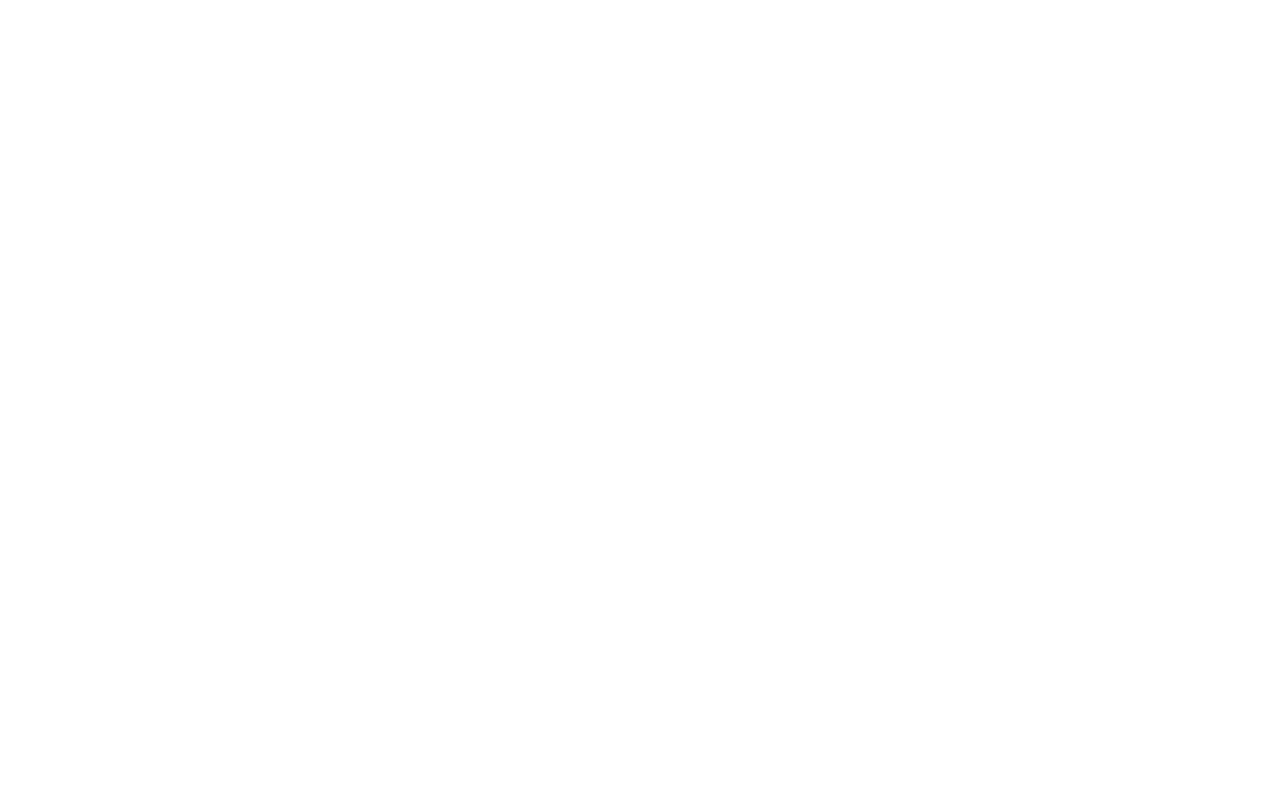
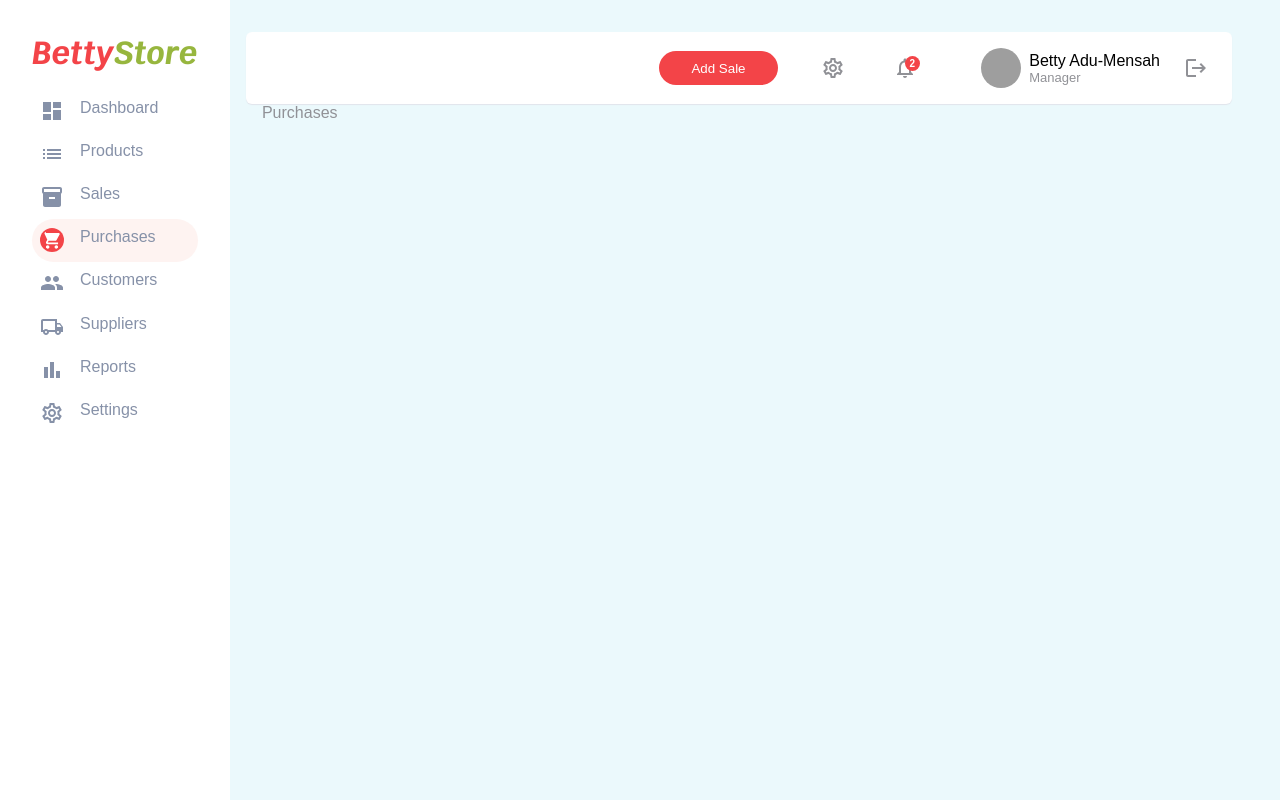
Before and after one commit to joshuaadu/betty-store, a React (Create React App) app: page /dashboard/purchases in a window 1280 px wide. Before the commit this address had no page. Built offline with nearby package versions, Linux system fonts and the light colour scheme; grey boxes are pictures that could not be loaded.

Commit message:
Navigate dashboard using sidebar nav links

```diff
--- a/src/App.js
+++ b/src/App.js
@@ -13,7 +13,7 @@ export default function App() {
 				<Route path="login" element={<Login />} />
 				<Route path="shop" element={<Shop />} />
 				<Route path="signup" element={<SignUp />} />
-        <Route path="dashboard" element={<Dashboard />} />
+				<Route path="dashboard/*" element={<Dashboard />} />
 			</Routes>
 		</div>
 	);
--- a/src/pages/Dashboard/Dashboard.js
+++ b/src/pages/Dashboard/Dashboard.js
@@ -1,6 +1,15 @@
 import Header from "./Header";
 import SideBar from "./SideBar";
 import styles from "./Dashboard.module.scss";
+import { Route, Routes } from "react-router-dom";
+import Home from "./Views/Home";
+import Suppliers from "./Views/Suppliers";
+import Settings from "./Views/Settings";
+import Products from "./Views/Products";
+import Reports from "./Views/Reports";
+import Sales from "./Views/Sales";
+import Customers from "./Views/Customers";
+import Purchases from "./Views/Purchases";
 
 const Dashboard = (props) => {
 	return (
@@ -8,6 +17,16 @@ const Dashboard = (props) => {
 			<SideBar />
 			<div className={styles["main-container"]}>
 				<Header notification="2" username="Betty Adu-Mensah" title="Manager" />
+				<Routes>
+					<Route path="/" element={<Home />} />
+					<Route path="products" element={<Products />} />
+					<Route path="reports" element={<Reports />} />
+					<Route path="suppliers" element={<Suppliers />} />
+					<Route path="sales" element={<Sales />} />
+					<Route path="customers" element={<Customers />} />
+					<Route path="settings" element={<Settings />} />
+					<Route path="purchases" element={<Purchases />} />
+				</Routes>
 			</div>
 		</div>
 	);
--- a/src/pages/Dashboard/SideBar.js
+++ b/src/pages/Dashboard/SideBar.js
@@ -11,6 +11,7 @@ import LocalShippingOutlinedIcon from "@mui/icons-material/LocalShippingOutlined
 import Logo from "../../components/UI/Logo";
 
 import styles from "./SideBar.module.scss";
+import { NavLink } from "react-router-dom";
 const SideBar = (props) => {
 	return (
 		<section className={styles.sidebar}>
@@ -18,37 +19,94 @@ const SideBar = (props) => {
 			<nav>
 				<ul>
 					<li className={styles["main-nav-item"]}>
-						<DashboardOutlinedIcon />
+						<NavLink
+							to="/"
+							exact
+							className={({ isActive }) => {
+								return isActive ? styles.active : "";
+							}}
+						>
+							<DashboardOutlinedIcon className={styles["sidebar-icon"]} />
 							<span>Dashboard</span>
+						</NavLink>
 					</li>
 					<li className={styles["main-nav-item"]}>
-						<ListOutlinedIcon />
+						<NavLink
+							to="products"
+							className={({ isActive }) => {
+								return isActive ? styles.active : "";
+							}}
+						>
+							<ListOutlinedIcon className={styles["sidebar-icon"]} />
 							<span>Products</span>
+						</NavLink>
 					</li>
 					<li className={styles["main-nav-item"]}>
-						<InventoryOutlinedIcon />
+						<NavLink
+							to="sales"
+							className={({ isActive }) => {
+								return isActive ? styles.active : "";
+							}}
+						>
+							<InventoryOutlinedIcon className={styles["sidebar-icon"]} />
 							<span>Sales</span>
+						</NavLink>
 					</li>
 					<li className={styles["main-nav-item"]}>
-						<ShoppingCartOutlinedIcon />
-						<span>Purchase</span>
+						<NavLink
+							to="purchases"
+							className={({ isActive }) => {
+								return isActive ? styles.active : "";
+							}}
+						>
+							<ShoppingCartOutlinedIcon className={styles["sidebar-icon"]} />
+							<span>Purchases</span>
+						</NavLink>
 					</li>
 					<li className={styles["main-nav-item"]}>
-						<PeopleOutlinedIcon />
+						<NavLink
+							to="customers"
+							className={({ isActive }) => {
+								return isActive ? styles.active : "";
+							}}
+						>
+							<PeopleOutlinedIcon className={styles["sidebar-icon"]} />
 							<span>Customers</span>
+						</NavLink>
 					</li>
 					<li className={styles["main-nav-item"]}>
-						<LocalShippingOutlinedIcon />
-						<span>Supplier</span>
+						<NavLink
+							to="suppliers"
+							className={({ isActive }) => {
+								return isActive ? styles.active : "";
+							}}
+						>
+							<LocalShippingOutlinedIcon className={styles["sidebar-icon"]} />
+							<span>Suppliers</span>
+						</NavLink>
 					</li>
 					<li className={styles["main-nav-item"]}>
-						<BarChartOutlinedIcon />
+						<NavLink
+							to="reports"
+							className={({ isActive }) => {
+								return isActive ? styles.active : "";
+							}}
+						>
+							<BarChartOutlinedIcon className={styles["sidebar-icon"]} />
 							<span>Reports</span>
+						</NavLink>
 					</li>
 
 					<li className={styles["main-nav-item"]}>
-						<SettingsOutlinedIcon />
+						<NavLink
+							to="settings"
+							className={({ isActive }) => {
+								return isActive ? styles.active : "";
+							}}
+						>
+							<SettingsOutlinedIcon className={styles["sidebar-icon"]} />
 							<span>Settings</span>
+						</NavLink>
 					</li>
 				</ul>
 			</nav>
--- a/src/pages/Dashboard/SideBar.module.scss
+++ b/src/pages/Dashboard/SideBar.module.scss
@@ -14,7 +14,28 @@
 }
 
 .main-nav-item {
-	display: flex;
 	// justify-content: space-between;
-	gap: 1rem;
+
+	a {
+		gap: 1rem;
+		display: flex;
+		width: 100%;
+		padding-left: 0.5rem;
+	}
+
+	a.active {
+		// border-radius: 25%;
+		background-color: #fef3f1;
+		& .sidebar-icon {
+			color: white;
+			background-color: rgb(243, 68, 72);
+			border-radius: 50%;
+			padding: 0.1rem;
+		}
+	}
+
+	a:hover {
+		border: none;
+		color: rgb(243, 68, 72);
+	}
 }
--- /dev/null
+++ b/src/pages/Dashboard/Views/Customers.js
@@ -0,0 +1,5 @@
+const Customers = (props) => {
+	return <div>Customers</div>;
+};
+
+export default Customers;
--- /dev/null
+++ b/src/pages/Dashboard/Views/Home.js
@@ -0,0 +1,5 @@
+const Home = (props) => {
+	return <div>Home</div>;
+};
+
+export default Home;
--- /dev/null
+++ b/src/pages/Dashboard/Views/Products.js
@@ -0,0 +1,5 @@
+const Products = (props) => {
+	return <div>Products</div>;
+};
+
+export default Products;
--- /dev/null
+++ b/src/pages/Dashboard/Views/Purchases.js
@@ -0,0 +1,5 @@
+const Purchases = (props) => {
+	return <div>Purchases</div>;
+};
+
+export default Purchases;
--- /dev/null
+++ b/src/pages/Dashboard/Views/Reports.js
@@ -0,0 +1,5 @@
+const Reports = (props) => {
+	return <div>Reports</div>;
+};
+
+export default Reports;
--- /dev/null
+++ b/src/pages/Dashboard/Views/Sales.js
@@ -0,0 +1,5 @@
+const Sales = (props) => {
+	return <div>Sales</div>;
+};
+
+export default Sales;
--- /dev/null
+++ b/src/pages/Dashboard/Views/Settings.js
@@ -0,0 +1,5 @@
+const Settings = (props) => {
+	return <div>Settings</div>;
+};
+
+export default Settings;
--- /dev/null
+++ b/src/pages/Dashboard/Views/Suppliers.js
@@ -0,0 +1,5 @@
+const Suppliers = (props) => {
+	return <div>Suppliers</div>;
+};
+
+export default Suppliers;
```
Lines whose indentation alone changed are shown as unchanged.
